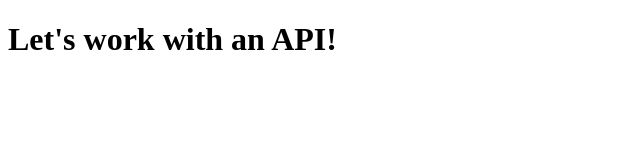
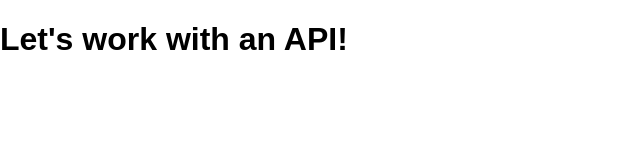
Before and after one commit to shebtastic/challenge-npm-and-linting-basics-hh-23-2, a website: page index.html in a window 1280 px wide. Shown: the whole page, without its empty margins (0-640 px from the left). Drawn offline with Linux system fonts and the light colour scheme.

Commit message:
Add basic css

```diff
--- /dev/null
+++ b/css/global.css
@@ -0,0 +1,8 @@
+* {
+  box-sizing: border-box;
+}
+
+body {
+  font-family: sans-serif;
+  margin: 0;
+}
--- /dev/null
+++ b/css/styles.css
@@ -0,0 +1 @@
+@import './global.css';
--- a/index.html
+++ b/index.html
@@ -5,6 +5,7 @@
     <meta http-equiv="X-UA-Compatible" content="IE=edge" />
     <meta name="viewport" content="width=device-width, initial-scale=1.0" />
     <title>API Powered App</title>
+    <link rel="stylesheet" href="css/styles.css" />
     <script type="module" defer src="index.js"></script>
   </head>
   <body>
```
